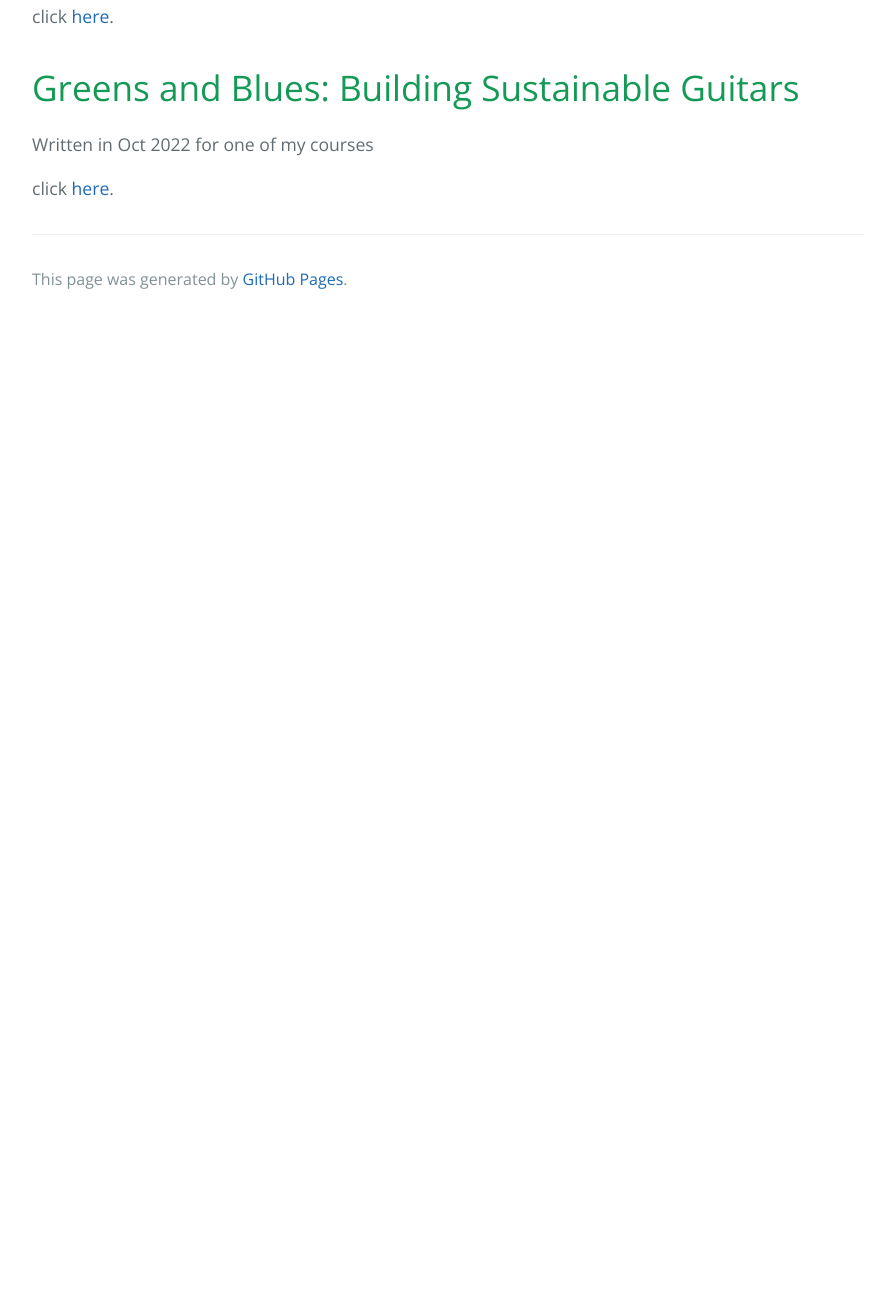
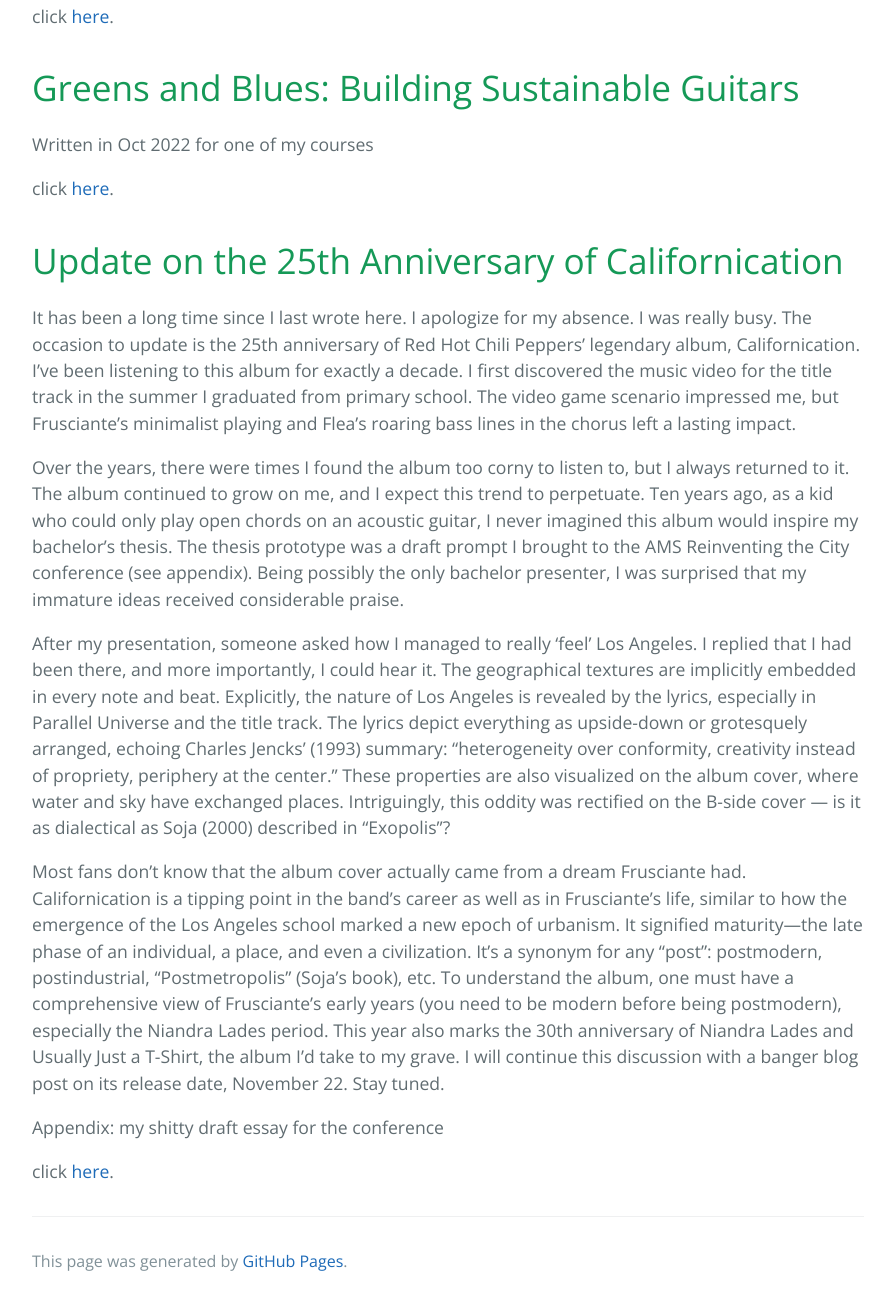
Before and after one commit to Franxuante/TQ, a website: page index.html in a window 1280 px wide. Shown: the part 721-2026 px from the top of the page, without its empty margins (192-1085 px from the left). Before the commit the page ends 1044 px from the top, so only its background shows below. Drawn offline with nearby package versions, Linux system fonts and the light colour scheme.

Commit message:
Update index.html

```diff
--- a/index.html
+++ b/index.html
@@ -36,6 +36,21 @@
 
       <p>click <a href="./greens-blues.html">here</a>.</p>
 
+      <h1>
+      <a id="user-content-header-1" class="anchor" href="#header-1" aria-hidden="true"><span class="octicon octicon-link"></span></a>Update on the 25th Anniversary of Californication</h1>
+
+      <p>It has been a long time since I last wrote here. I apologize for my absence. I was really busy. The occasion to update is the 25th anniversary of Red Hot Chili Peppers’ legendary album, Californication. I’ve been listening to this album for exactly a decade. I first discovered the music video for the title track in the summer I graduated from primary school. The video game scenario impressed me, but Frusciante’s minimalist playing and Flea’s roaring bass lines in the chorus left a lasting impact.</p>
+
+      <p>Over the years, there were times I found the album too corny to listen to, but I always returned to it. The album continued to grow on me, and I expect this trend to perpetuate. Ten years ago, as a kid who could only play open chords on an acoustic guitar, I never imagined this album would inspire my bachelor’s thesis. The thesis prototype was a draft prompt I brought to the AMS Reinventing the City conference (see appendix). Being possibly the only bachelor presenter, I was surprised that my immature ideas received considerable praise.</p>
+
+      <p>After my presentation, someone asked how I managed to really ‘feel’ Los Angeles. I replied that I had been there, and more importantly, I could hear it. The geographical textures are implicitly embedded in every note and beat. Explicitly, the nature of Los Angeles is revealed by the lyrics, especially in Parallel Universe and the title track. The lyrics depict everything as upside-down or grotesquely arranged, echoing Charles Jencks’ (1993) summary: “heterogeneity over conformity, creativity instead of propriety, periphery at the center.” These properties are also visualized on the album cover, where water and sky have exchanged places. Intriguingly, this oddity was rectified on the B-side cover — is it as dialectical as Soja (2000) described in “Exopolis”?</p>
+
+      <p>Most fans don’t know that the album cover actually came from a dream Frusciante had. Californication is a tipping point in the band’s career as well as in Frusciante’s life, similar to how the emergence of the Los Angeles school marked a new epoch of urbanism. It signified maturity—the late phase of an individual, a place, and even a civilization. It’s a synonym for any “post”: postmodern, postindustrial, “Postmetropolis” (Soja’s book), etc. To understand the album, one must have a comprehensive view of Frusciante’s early years (you need to be modern before being postmodern), especially the Niandra Lades period. This year also marks the 30th anniversary of Niandra Lades and Usually Just a T-Shirt, the album I’d take to my grave. I will continue this discussion with a banger blog post on its release date, November 22. Stay tuned.</p>
+
+      <p>Appendix: my shitty draft essay for the conference<p>
+
+      <p>click <a href="./proposal-conf.html">here</a>.</p>
+
 
       <footer class="site-footer">
         <span class="site-footer-credits">This page was generated by <a href="https://pages.github.com">GitHub Pages</a>.</span>
```
